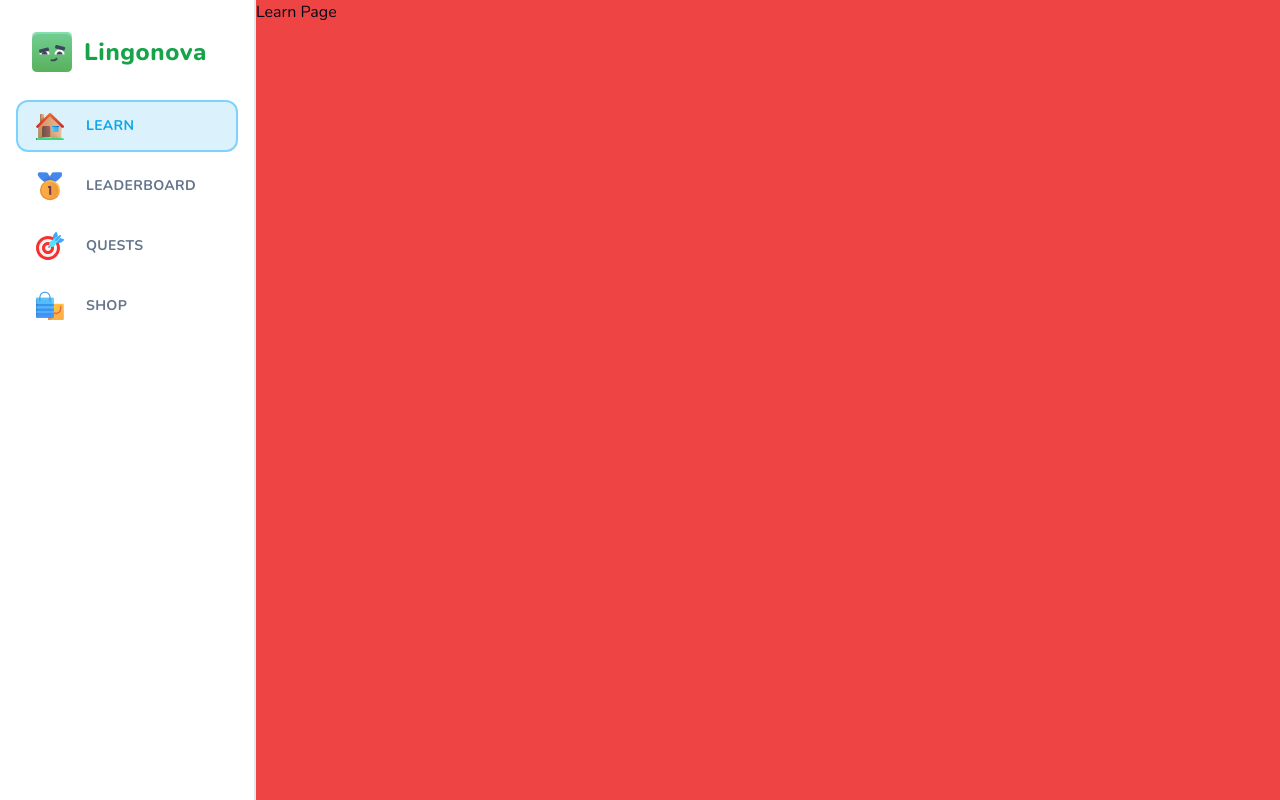
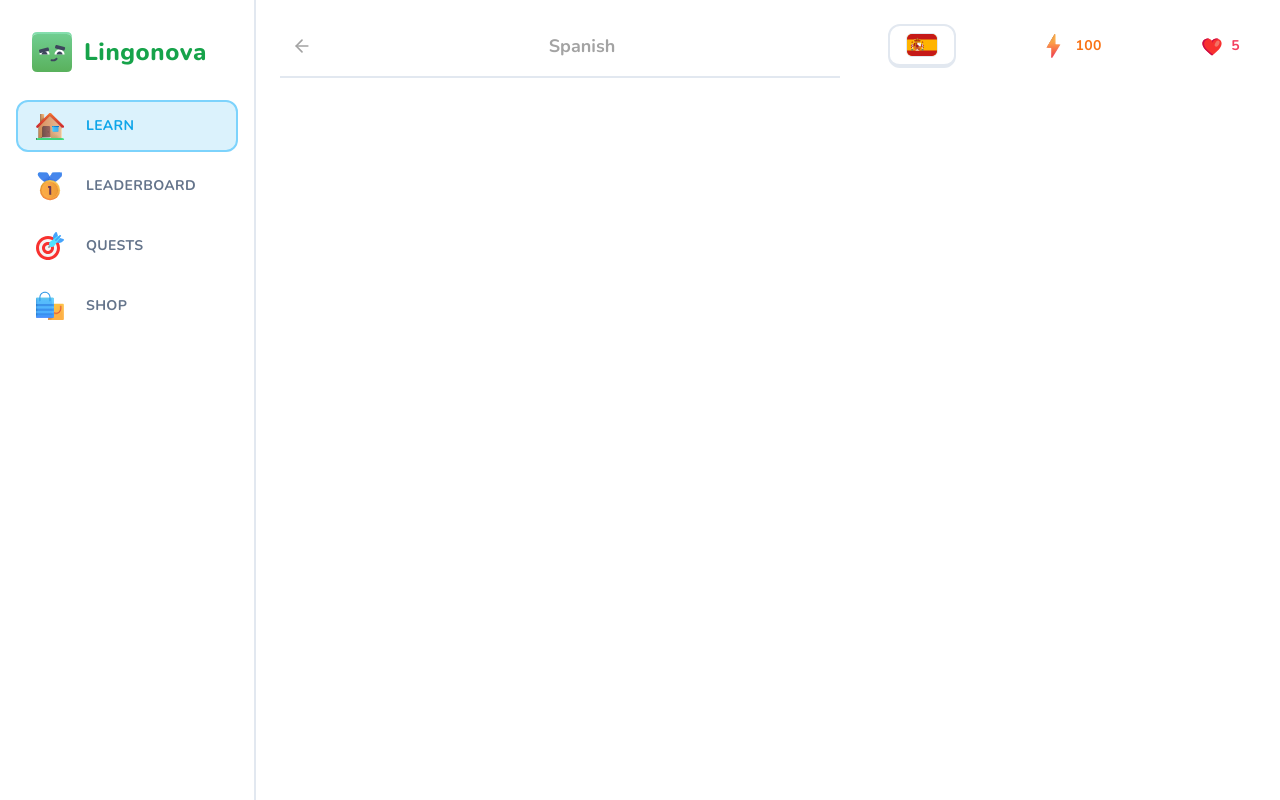
Before and after one commit to kunalgarg-18/Lingonova, a Next.js app: page /learn in a window 1280 px wide. Built offline with nearby package versions, Linux system fonts and the light colour scheme.

Commit message:
Designed learn page wrappers

```diff
--- a/app/(main)/layout.tsx
+++ b/app/(main)/layout.tsx
@@ -13,7 +13,7 @@
             <MobileHeader/>
             <Sidebar className="hidden lg:flex"/>
             <main className="lg:pl-[256px] h-full pt-[50px] lg:pt-0">
-                <div className="bg-red-500 h-full">
+                <div className="max-w-[1056px] mx-auto pt-6 h-full">
                     {children}
                 </div>
 
--- /dev/null
+++ b/app/(main)/learn/header.tsx
@@ -0,0 +1,23 @@
+import { Button } from "@/components/ui/button";
+import { ArrowLeft } from "lucide-react";
+import Link from "next/link";
+
+type Props = {
+    title: string;
+};
+
+export const Header = ({title}: Props) => {
+    return(
+        <div className="sticky top-0 bg-white pb-3 lg:pt-[28px] lg:mt-[-28px] flex items-center justify-between border-b-2 mb-5 text-neutral-400 lg:z-50">
+            <Link href={"/courses"}>
+                <Button variant={"ghost"} size={"sm"}>
+                    <ArrowLeft className="h-5 w-5 stroke-2 text-neutral-400"/>
+                </Button>
+            </Link>
+            <h1 className="font-bold text-lg">
+                {title}
+            </h1>
+            <div/>
+        </div>
+    )
+}
--- a/app/(main)/learn/page.tsx
+++ b/app/(main)/learn/page.tsx
@@ -1,7 +1,22 @@
+import { FeedWrapper } from "@/components/feed-wrapper";
+import { StickyWrapper } from "@/components/sticky-wrapper";
+import { Header } from "./header";
+import { UserProgress } from "@/components/user-progress";
+
 const LearnPage = () => {
     return(
-        <div>
-            Learn Page
+        <div className="flex flex-row-reverse gap-[48px] px-6">
+            <StickyWrapper>
+                <UserProgress
+                activeCourse={{title: "Spanish", imageSrc: "/es.svg"}}
+                hearts={5}
+                points={100}
+                hasActiveSubscription={false}
+                />
+            </StickyWrapper>
+            <FeedWrapper>
+                <Header title="Spanish"/>
+            </FeedWrapper>
         </div>
     );
 };
--- /dev/null
+++ b/components/feed-wrapper.tsx
@@ -0,0 +1,13 @@
+type Props = {
+    children: React.ReactNode;
+};
+
+export const FeedWrapper = ({
+    children
+}: Props) => {
+    return(
+        <div className="flex-1 relative top-0 pb-10">
+            {children}
+        </div>
+    )
+}
--- /dev/null
+++ b/components/sticky-wrapper.tsx
@@ -0,0 +1,13 @@
+type Props = {
+    children: React.ReactNode;
+};
+
+export const StickyWrapper = ({children} : Props) => {
+    return(
+        <div className="hidden lg:block w-[368px] sticky self-end bottom-6">
+            <div className="min-h-[calc(100vh-48px)] sticky top-6 flex flex-col gap-y-4">
+                {children}
+            </div>
+        </div>
+    )
+}
--- /dev/null
+++ b/components/user-progress.tsx
@@ -0,0 +1,46 @@
+import Link from "next/link";
+import { Button } from "./ui/button";
+import Image from "next/image";
+import { InfinityIcon } from "lucide-react";
+
+
+type Props = {
+    activeCourse: {imageSrc: string; title: string};
+    hearts: number;
+    points: number;
+    hasActiveSubscription: boolean;
+}
+
+export const UserProgress = ({activeCourse, points,
+    hearts, hasActiveSubscription} : Props) => {
+    return(
+        <div className="flex items-center justify-between gap-x-2 w-full">
+            <Link href={"/courses"}>
+                <Button>
+                    <Image
+                    src={activeCourse.imageSrc}
+                    alt={activeCourse.title}
+                    className="rounded-md border"
+                    width={32}
+                    height={32}/>
+                </Button>
+            </Link>
+            <Link href={"/shop"}>
+                <Button variant={"ghost"} className="text-orange-500">
+                    <Image src ="/points.svg" height={28} width={28} alt="Points"
+                    className="mr-2"/>
+                    {points}
+                </Button>
+            </Link>
+            <Link href={"/shop"}>
+                <Button variant={"ghost"} className="text-rose-500">
+                    <Image src ="/heart.svg" height={22} width={22} alt="hearts"
+                    className="mr-2"/>
+                    {hasActiveSubscription
+                    ? <InfinityIcon className="h-4 w-4 stroke-[3]"/>
+                    : hearts}
+                </Button>
+            </Link>
+        </div>
+    )
+}
```
Also changed, not shown: public/heart.svg (added), public/points.svg (added).
